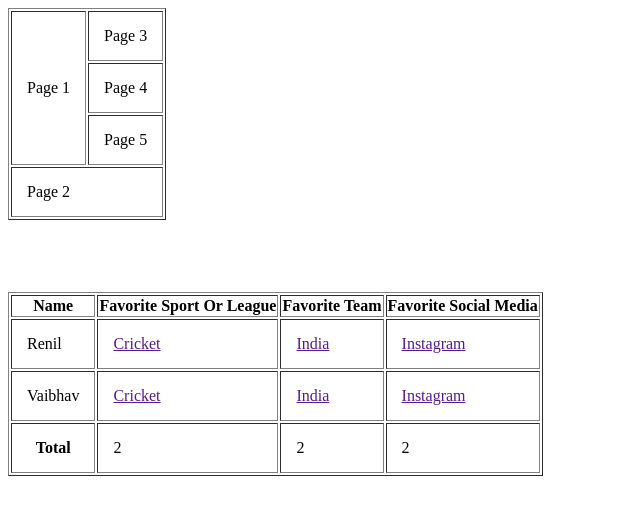
After one commit to renilsoni/Cybercom-Creation, a PHP site: page /extra_task1.html in a window 1280 px wide. The commit adds this page. Shown: the top 515 px of the page, without its empty margins (0-640 px from the left). Run offline with PHP 8.4, Linux system fonts and the light colour scheme.

Commit message:
Changes Completed 08-01

```diff
--- /dev/null
+++ b/JavaScript Practice/08-01-2021/extra_task1.html
@@ -0,0 +1,63 @@
+<!DOCTYPE html>
+<html>
+<style type="text/css">
+	td{
+		padding: 15px;
+	}
+</style>
+<head>
+	<title>Extra Task 1</title>
+</head>
+<body>
+	<table border="1">
+		<tr>
+			<td rowspan="3" padding="10px">Page 1</td>
+			<td>Page 3</td>
+		</tr>
+		<tr>
+			<td>Page 4</td>
+		</tr>
+		<tr>
+			<td>Page 5</td>
+		</tr>
+		<tr>
+			<td colspan="2">Page 2</td>
+		</tr>
+	</table>
+
+	<br><br><br><br>
+
+	<table border="1">
+		<thead>
+			<tr>
+				<th>Name</th>
+				<th>Favorite Sport Or League</th>
+				<th>Favorite Team</th>
+				<th>Favorite Social Media</th>
+			</tr>
+		</thead>
+		<tbody>
+			<tr>
+				<td>Renil</td>
+				<td><a href="">Cricket</a></td>
+				<td><a href="">India</a></td>
+				<td><a href="">Instagram</a></td>
+			</tr>
+			<tr>
+				<td>Vaibhav</td>
+				<td><a href="">Cricket</a></td>
+				<td><a href="">India</a></td>
+				<td><a href="">Instagram</a></td>
+			</tr>
+		</tbody>
+		<tfoot>
+			<tr>
+				<th>Total</th>
+				<td>2</td>
+				<td>2</td>
+				<td>2</td>
+			</tr>
+		</tfoot>
+	</table>
+</body>
+</html>
```
Also changed, not shown: JavaScript Practice/08-01-2021/HTML_Practice_1.html (+11 -10 lines), JavaScript Practice/08-01-2021/style.css (+23 -9 lines).
